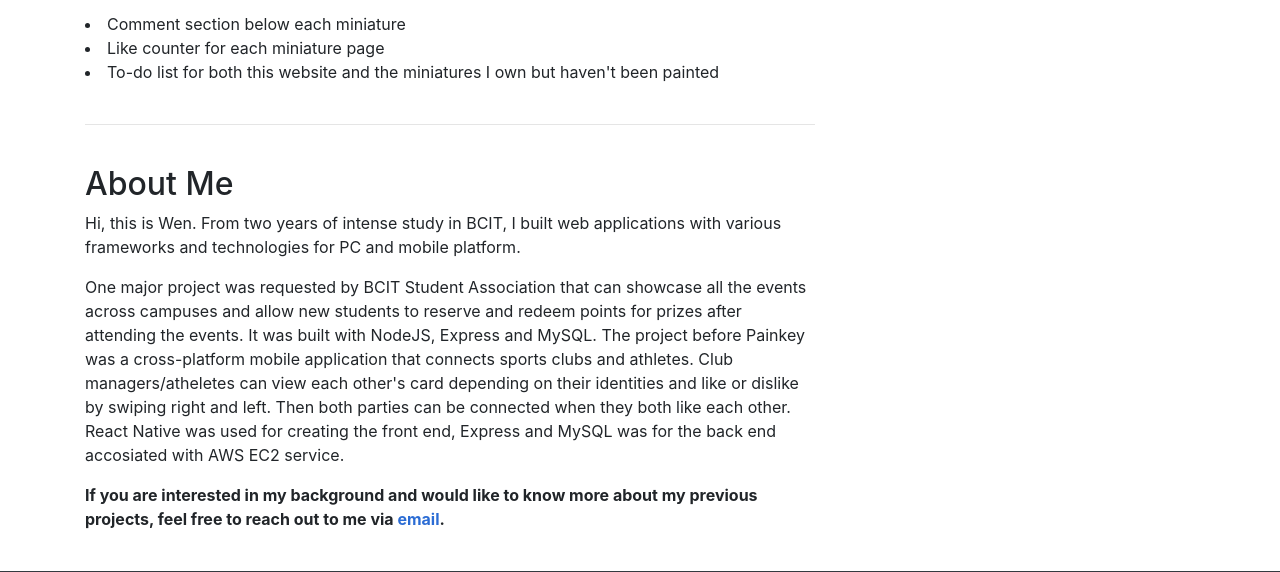
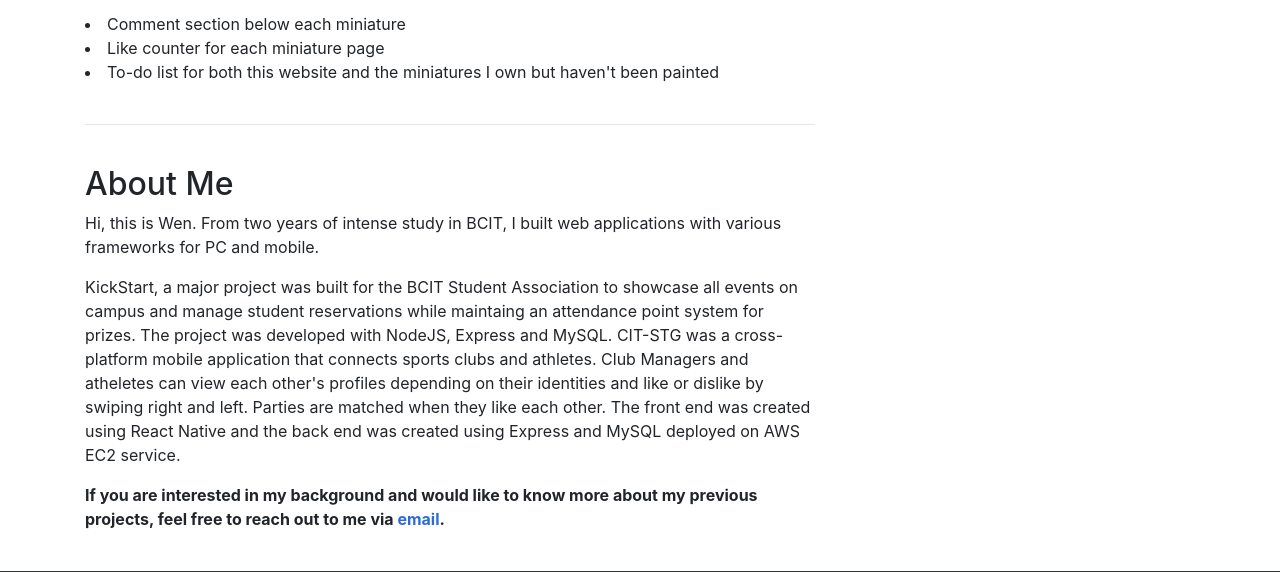
Before and after one commit to SmokeyWen/dj_exp, a Django app: page /about in a window 1280 px wide. Shown: the part 938-1510 px from the top of the page. Run offline with Django 3.2, Linux system fonts and the light colour scheme; data that the repository does not hold is empty; some libraries are stand-ins or nearby versions.

Commit message:
wording change

```diff
--- a/templates/pages/about.html
+++ b/templates/pages/about.html
@@ -51,8 +51,8 @@
           <hr>
           <br>
           <h2>About Me</h2>
-          <p>Hi, this is Wen. From two years of intense study in BCIT, I built web applications with various frameworks and technologies for PC and mobile platform. </p>
-          <p>One major project was requested by BCIT Student Association that can showcase all the events across campuses and allow new students to reserve and redeem points for prizes after attending the events. It was built with NodeJS, Express and MySQL. The project before Painkey was a cross-platform mobile application that connects sports clubs and athletes. Club managers/atheletes can view each other's card depending on their identities and like or dislike by swiping right and left. Then both parties can be connected when they both like each other. React Native was used for creating the front end, Express and MySQL was for the back end accosiated with AWS EC2 service.  </p>
+          <p>Hi, this is Wen. From two years of intense study in BCIT, I built web applications with various frameworks for PC and mobile. </p>
+          <p>KickStart, a major project was built for the BCIT Student Association to showcase all events on campus and manage student reservations while maintaing an attendance point system for prizes. The project was developed with NodeJS, Express and MySQL. CIT-STG was a cross-platform mobile application that connects sports clubs and athletes. Club Managers and atheletes can view each other's profiles depending on their identities and like or dislike by swiping right and left. Parties are matched when they like each other. The front end was created using React Native and the back end was created using Express and MySQL deployed on AWS EC2 service. </p>
           <p><strong>If you are interested in my background and would like to know more about my previous projects, feel free to reach out to me via <a href = "mailto: 835033838wen@gmail.com" style="background-color: white; color: #2b6cd4;">email</a>.</strong></p>
         </div>
 
--- a/templates/pages/index.html
+++ b/templates/pages/index.html
@@ -105,7 +105,7 @@
                 </div>
                 <div class="row text-secondary pb-2">
                   <div class="col-12">
-                    <i class="fas fa-clock"></i> {{listing.complete_date | timesince}}</div>
+                    <i class="fas fa-clock"></i> {{listing.complete_date | timesince}} ago</div>
                 </div>
                 <hr>
                 <a href="{% url 'listing' listing.id %}" class="btn btn-primary btn-block">More Info</a>
@@ -131,13 +131,13 @@
           <i class="fas fa-paw fa-4x mr-4"></i>
           <hr>
           <h3>Life with a Puppy</h3>
-          <p>As a new member in the house, Smokey has given me a lot of emotional support and love since the beginning of 2020. I wouldn't know how life would be during lockdown if Smokey was not there. As everything getting better, it's going to be a happy journey ahead of us.</p>
+          <p>As a new member in the house, Smokey has given me a lot of love and emotional support since the beginning of 2020. I can not imagine life during lockdown if Smokey was not here. As everything gets better, it's going to be a happy journey ahead of us.</p>
         </div>
         <div class="col-md-4">
           <i class="fas fa-code fa-4x mr-4"></i>
           <hr>
           <h3>A Web Dev</h3>
-          <p>After two years in BCIT learning web dev with different frameworks, I decided to spend my time with some new hobbies and skills. This is why this website was born - perfectly combining them together.</p>
+          <p>After learning a number of different web dev frameworks during my 2 years at BCIT, and having more free time during quarantine, I decided to further develop my skills while also displaying some of my hobbies and achievements. This is why this website was born - perfectly combining knowledge with interest.</p>
         </div>
         <div class="col-md-4">
           <i class="fas fa-paint-brush fa-4x mr-4"></i>
```
